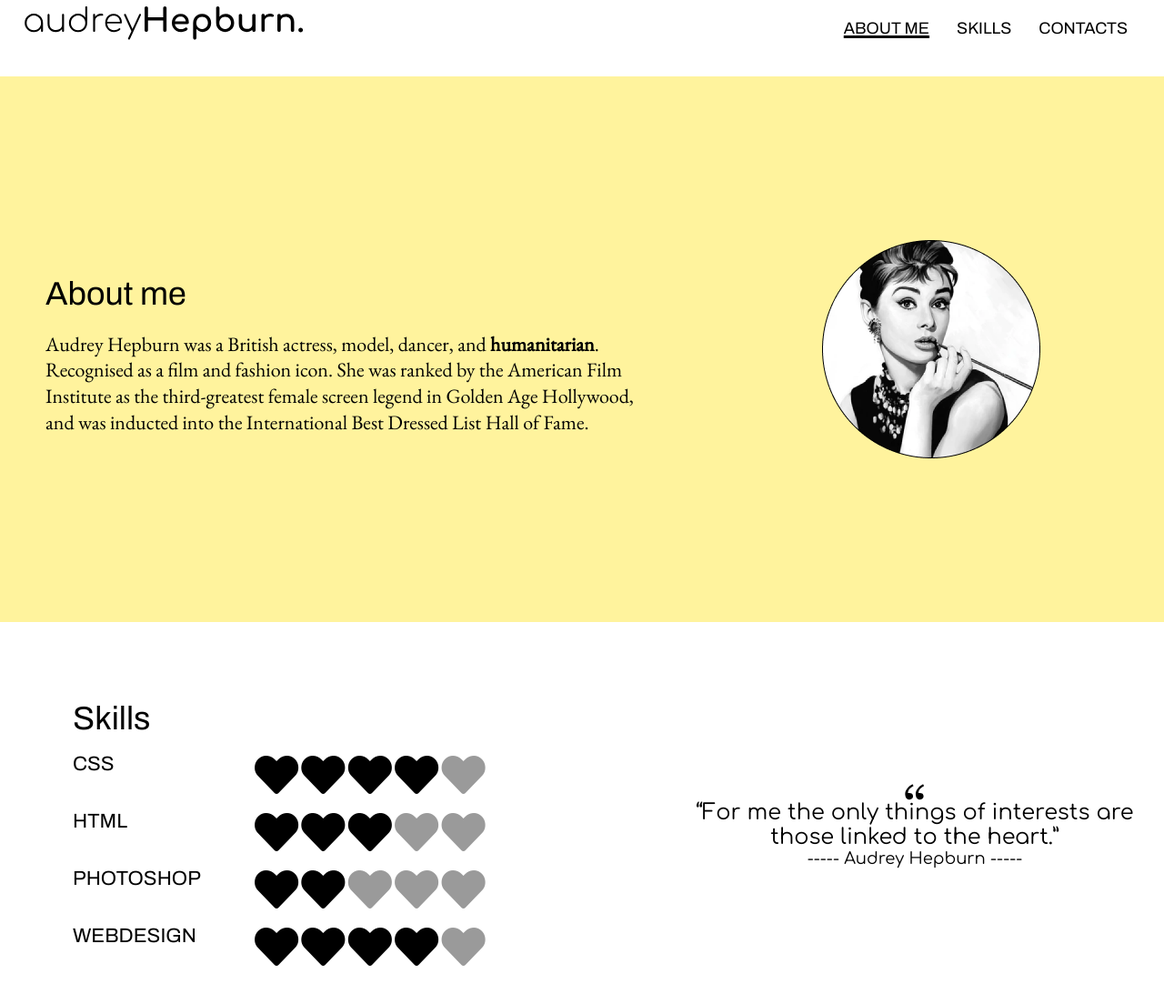
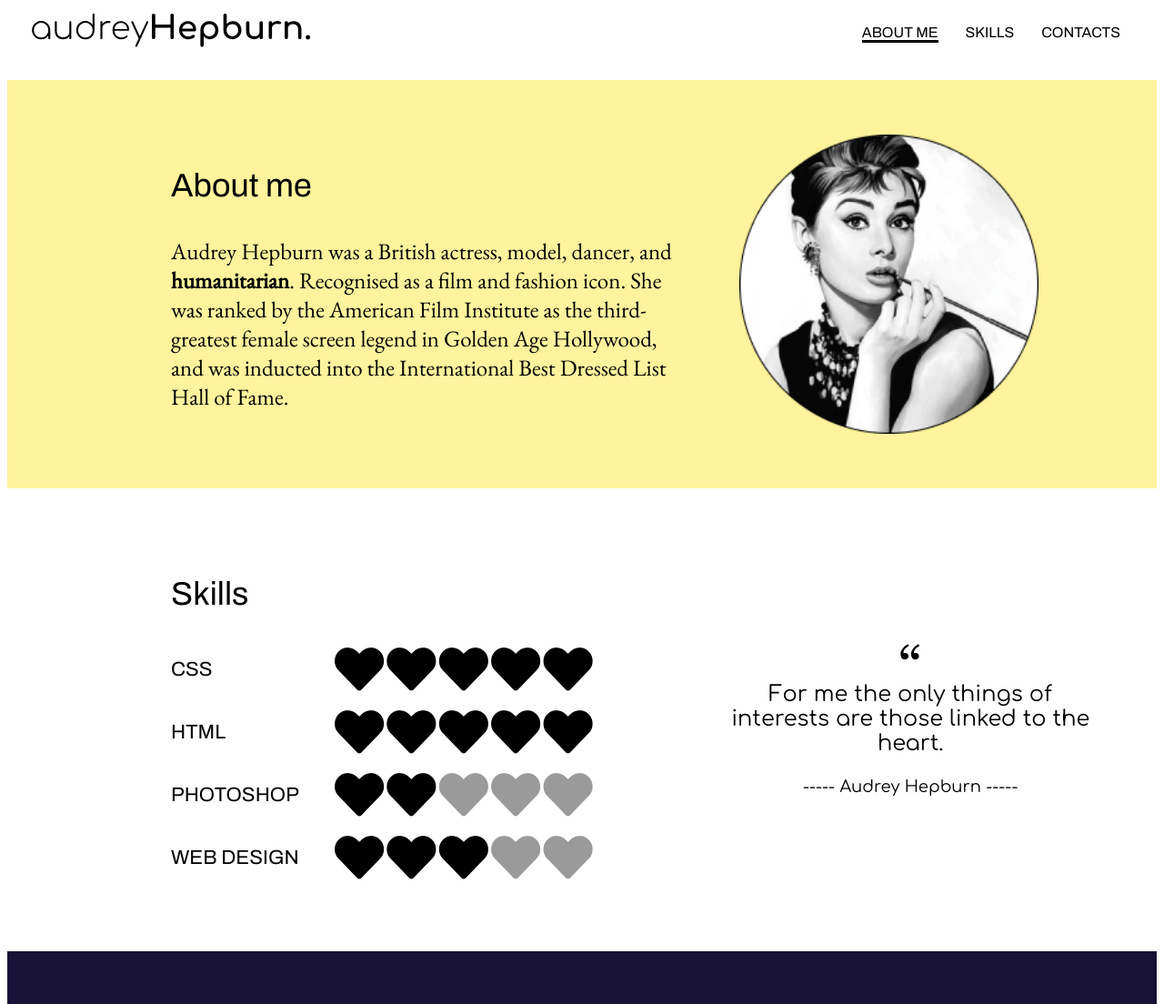
Before and after one commit to MiroslavaBuchtikova/GirlsDay, a plain HTML site: page index.html in a window 1280 px wide. Shown: the part 22-1126 px from the top of the page at 91% size. Drawn offline with nearby package versions, Linux system fonts and the light colour scheme.

Commit message:
improvements

```diff
--- a/index.html
+++ b/index.html
@@ -2,8 +2,8 @@
 <html>
   <head>
     <title>Girl's day</title>
-    <link rel="icon" href="./images/icon.png" />
-    <link rel="stylesheet" href="./styles.css" />
+    <link rel="icon" href="/images/icon.png" />
+    <link rel="stylesheet" href="/styles.css" />
     <link
       href="https://fonts.googleapis.com/css?family=Archivo|Comfortaa|EB+Garamond"
       rel="stylesheet"
@@ -17,20 +17,22 @@
   </head>
   <body>
     <header>
-      <div>
-        <img src="images/logo.svg" />
+      <div class="logo">
+        <a href="index.html">
+          <img src="/images/logo.svg" />
+        </a>
       </div>
       <nav>
         <ul>
-          <a class="active" href="#aboutme">ABOUT ME</a>
-          <a href="#skills">SKILLS</a>
-          <a href="#contacts">CONTACTS</a>
+          <li class="active"><a href="#aboutme">ABOUT ME</a></li>
+          <li><a href="#skills">SKILLS</a></li>
+          <li><a href="#contacts">CONTACTS</a></li>
         </ul>
       </nav>
     </header>
     <section class="main" id="aboutme">
-      <div class="left centered">
       <article>
+        <div class="left">
           <h1>About me</h1>
           <p>
             Audrey Hepburn was a British actress, model, dancer, and
@@ -39,74 +41,72 @@
             third-greatest female screen legend in Golden Age Hollywood, and was
             inducted into the International Best Dressed List Hall of Fame.
           </p>
-        </article>
         </div>
         <div class="right">
-        <img alt="Audrey portrait" src="./images/audreyHep.png" />
+          <img src="/images/audreyHep.png" alt="Audrey picture" />
         </div>
+      </article>
     </section>
     <section id="skills">
-      <div class="left centered">
+      <div class="left">
         <article>
           <h1>Skills</h1>
           <ul>
             <li class="hard-skill-item">
               <span>CSS</span>
               <div>
-                <i class="fa fa-heart fa-3x"></i>
-                <i class="fa fa-heart fa-3x"></i>
-                <i class="fa fa-heart fa-3x"></i>
-                <i class="fa fa-heart fa-3x"></i>
-                <i class="fa fa-heart fa-3x skill-empty"></i>
+                <i class="fa fa-heart"></i>
+                <i class="fa fa-heart"></i>
+                <i class="fa fa-heart"></i>
+                <i class="fa fa-heart"></i>
+                <i class="fa fa-heart"></i>
               </div>
             </li>
             <li class="hard-skill-item">
               <span>HTML</span>
               <div>
-                <i class="fa fa-heart fa-3x"></i>
-                <i class="fa fa-heart fa-3x"></i>
-                <i class="fa fa-heart fa-3x"></i>
-                <i class="fa fa-heart fa-3x skill-empty"></i>
-                <i class="fa fa-heart fa-3x skill-empty"></i>
+                <i class="fa fa-heart"></i>
+                <i class="fa fa-heart"></i>
+                <i class="fa fa-heart"></i>
+                <i class="fa fa-heart"></i>
+                <i class="fa fa-heart"></i>
               </div>
             </li>
             <li class="hard-skill-item">
               <span>PHOTOSHOP</span>
               <div>
-                <i class="fa fa-heart fa-3x"></i>
-                <i class="fa fa-heart fa-3x"></i>
-                <i class="fa fa-heart fa-3x skill-empty"></i>
-                <i class="fa fa-heart fa-3x skill-empty"></i>
-                <i class="fa fa-heart fa-3x skill-empty"></i>
+                <i class="fa fa-heart"></i>
+                <i class="fa fa-heart"></i>
+                <i class="fa fa-heart  skill-empty"></i>
+                <i class="fa fa-heart  skill-empty"></i>
+                <i class="fa fa-heart  skill-empty"></i>
               </div>
             </li>
             <li class="hard-skill-item">
-              <span>WEBDESIGN</span>
+              <span>WEB DESIGN</span>
               <div>
-                <i class="fa fa-heart fa-3x"></i>
-                <i class="fa fa-heart fa-3x"></i>
-                <i class="fa fa-heart fa-3x"></i>
-                <i class="fa fa-heart fa-3x"></i>
-                <i class="fa fa-heart fa-3x skill-empty"></i>
+                <i class="fa fa-heart"></i>
+                <i class="fa fa-heart"></i>
+                <i class="fa fa-heart"></i>
+                <i class="fa fa-heart  skill-empty"></i>
+                <i class="fa fa-heart  skill-empty"></i>
               </div>
             </li>
           </ul>
         </article>
       </div>
-      <div class="right">
+      <div class="quote-parent">
         <div class="quote">
-          <img src=" ./images/quote-mark.svg" alt="qoute mark" />
-          <q class="quote-text"
-            >For me the only things of interests are those linked to the
-            heart.</q
-          >
+          <img src="/images/quote-mark.svg" />
+          <p class="quote-text">
+            For me the only things of interests are those linked to the heart.
+          </p>
           <span class="quote-name">----- Audrey Hepburn -----</span>
         </div>
       </div>
     </section>
-  </body>
     <footer>
-    <section class="contact-section" id="contacts">
+      <section id="contacts">
         <article>
           <div>
             <h3>Let's meet</h3>
@@ -148,4 +148,5 @@
         </article>
       </section>
     </footer>
+  </body>
 </html>
--- a/styles.css
+++ b/styles.css
@@ -1,91 +1,62 @@
-body,
-footer {
-  font-family: "Archivo", sans-serif;
-  margin: 0px;
-}
-
-header {
-  padding: 25px;
-  display: flex;
-  justify-content: space-between;
-  font-size: large;
-}
-
-nav {
-  display: flex;
+ul {
+  list-style-type: none;
+  padding: 0px;
 }
 
 nav > ul {
   display: flex;
   justify-content: center;
+  flex-direction: row;
 }
 
-ul {
-  list-style-type: none;
-  padding: 0px;
+nav > ul > li {
+  margin: 0px 15px;
+  text-align: center;
 }
 
-nav > ul > a {
-  margin: 0px 15px;
-  color: black;
-  text-decoration-color: transparent;
-  text-decoration: none;
+header {
+  display: flex;
+  flex-direction: column;
+  padding: 25px;
 }
 
-nav > ul > a:hover,
-.active {
-  text-decoration: underline;
-  text-decoration-thickness: 3px;
+.logo {
+  display: flex;
+  justify-content: center;
+  cursor: pointer;
 }
 
 .main {
   background-color: #fff39d;
   padding: 30px;
+}
 
-  height: 600px;
-  padding: 0px;
+p {
+  font-family: "EB Garamond";
+  font-size: 25px;
 }
-p {
-  font-family: "EB Garamond", serif;
-  font-size: 22px;
-  line-height: 1.3;
-}
+
 h1 {
   font-size: 36px;
   font-weight: bold;
-  margin-bottom: 0.5em;
 }
 
-.centered {
-  display: flex;
-  align-items: left;
-  justify-content: center;
-  flex-direction: column;
+body,
+footer {
+  font-family: "Archivo";
 }
 
 article {
   padding: 20px 50px;
 }
 
-.left {
-  width: 60%;
+.right {
+  display: none;
 }
 
-.right {
-  display: flex;
-  width: 40%;
-  position: relative;
+.fa-heart {
+  font-size: 36px;
 }
-
-.right > img {
-  position: absolute;
-  top: 50%;
-  left: 50%;
-  transform: translate(-50%, -50%);
-  max-height: 100%;
-}
-
-/* skills */
 
 .hard-skill-item {
   display: flex;
@@ -95,11 +66,32 @@ article {
 
 .hard-skill-item > span {
   font-size: 22px;
-  min-width: 200px;
+  min-width: 180px;
+  display: flex;
+  align-items: center;
 }
 
-.skill-empty {
-  color: #9a9a9a;
+.quote {
+  display: flex;
+  flex-direction: column;
+  justify-content: center;
+  align-items: center;
+  text-align: center;
+  padding: 30px;
+}
+
+.quote-text {
+  font-family: "Comfortaa";
+  font-size: 24px;
+}
+
+.quote-name {
+  font-family: "Comfortaa", light;
+  font-size: 18px;
+}
+
+.centered {
+  flex-direction: row;
 }
 
 .hard-skill-item:hover > div > i {
@@ -108,6 +100,30 @@ article {
 
 .hard-skill-item:hover > div > i.skill-empty {
   display: none;
+}
+
+.active {
+  border-color: black;
+}
+
+nav > ul > li {
+  text-transform: uppercase;
+  border-bottom: 3px solid transparent;
+}
+
+nav > ul > li:hover {
+  border-color: #171236;
+  transition: border-color 0.7s linear;
+}
+
+a {
+  border: none;
+  text-decoration: none;
+  color: black;
+}
+
+html {
+  scroll-behavior: smooth;
 }
 
 @keyframes pulse {
@@ -119,36 +135,17 @@ article {
   }
 }
 
-/* quote */
-
-section {
-  display: flex;
-  justify-content: space-between;
-  padding: 30px;
+.skill-empty {
+  color: #9a9a9a;
 }
 
-.quote {
-  display: flex;
-  flex-direction: column;
-  align-items: center;
-  text-align: center;
-  justify-content: center;
-}
-
-.quote-text {
-  font-family: "Comfortaa", regular;
-  font-size: 24px;
-}
-
-.quote-name {
-  font-family: "Comfortaa", light;
-  font-size: 18px;
-}
-
-/* quote */
 footer {
   color: white;
   background: #171236;
+}
+
+footer > section > article > div > ul > li > a:link {
+  color: white;
 }
 
 .connect-icons {
@@ -157,50 +154,42 @@ footer {
   margin-right: 20px;
 }
 
-.contact-section > article > div > ul > li > a:link {
-  color: white;
+@media only screen and (min-width: 1000px) {
+  header {
+    flex-direction: row;
+    justify-content: space-between;
+  }
+
+  .fa-heart {
+  font-size: 54px;
 }
 
-@media only screen and (max-width: 1000px) {
-  header {
+  .right {
     display: flex;
-    flex-direction: column;
+    width: 40%;
+    justify-content: end;
   }
 
-  header > div {
-    display: flex;
-    justify-content: center;
+  article {
+    padding: 30px 100px 30px 150px;
   }
 
-  nav {
-    justify-content: center;
-  }
-
-  .right {
-    display: none;
-  }
-  .main{
-    height: 100%;
+  section {
+    display: flex;
     padding: 30px;
   }
 
-  .left{
-    width: 100%;
+  .main > article {
+    display: flex;
+    justify-content: space-between;
+  }
+  .left {
+    width: 60%;
   }
 
-  section {
-    justify-content: center;
-  }
-
-  .hard-skill-item {
-    flex-direction: column;
-  }
-
-  p{
-    font-size: 35px;
-  }
-
-  .centered{
-    flex-direction: row;
+  .quote-parent {
+    display: flex;
+    width: 40%;
+    justify-content: end;
   }
 }
```
Also changed, not shown: text/text.txt, 1 other file. Lines whose indentation alone changed are shown as unchanged.
